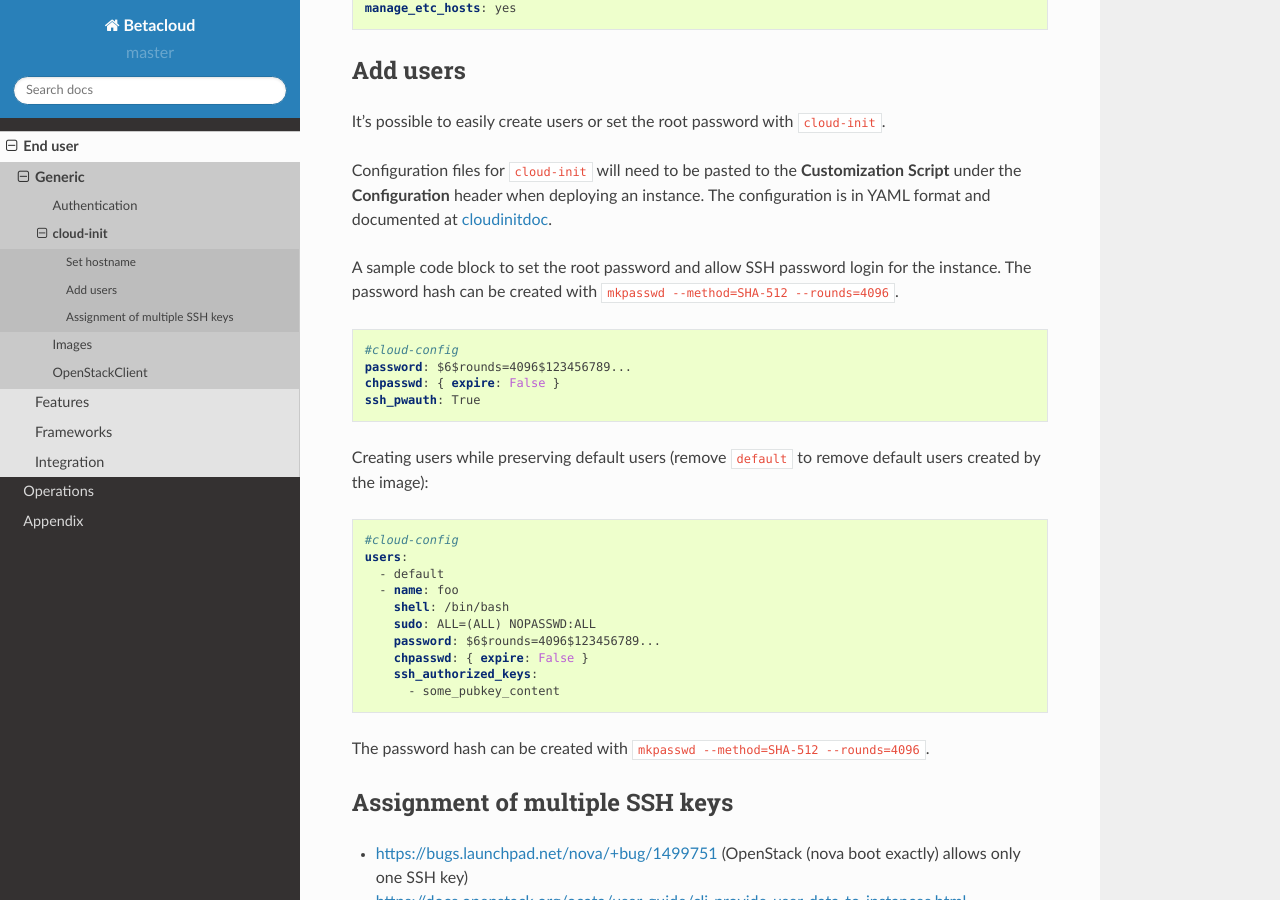
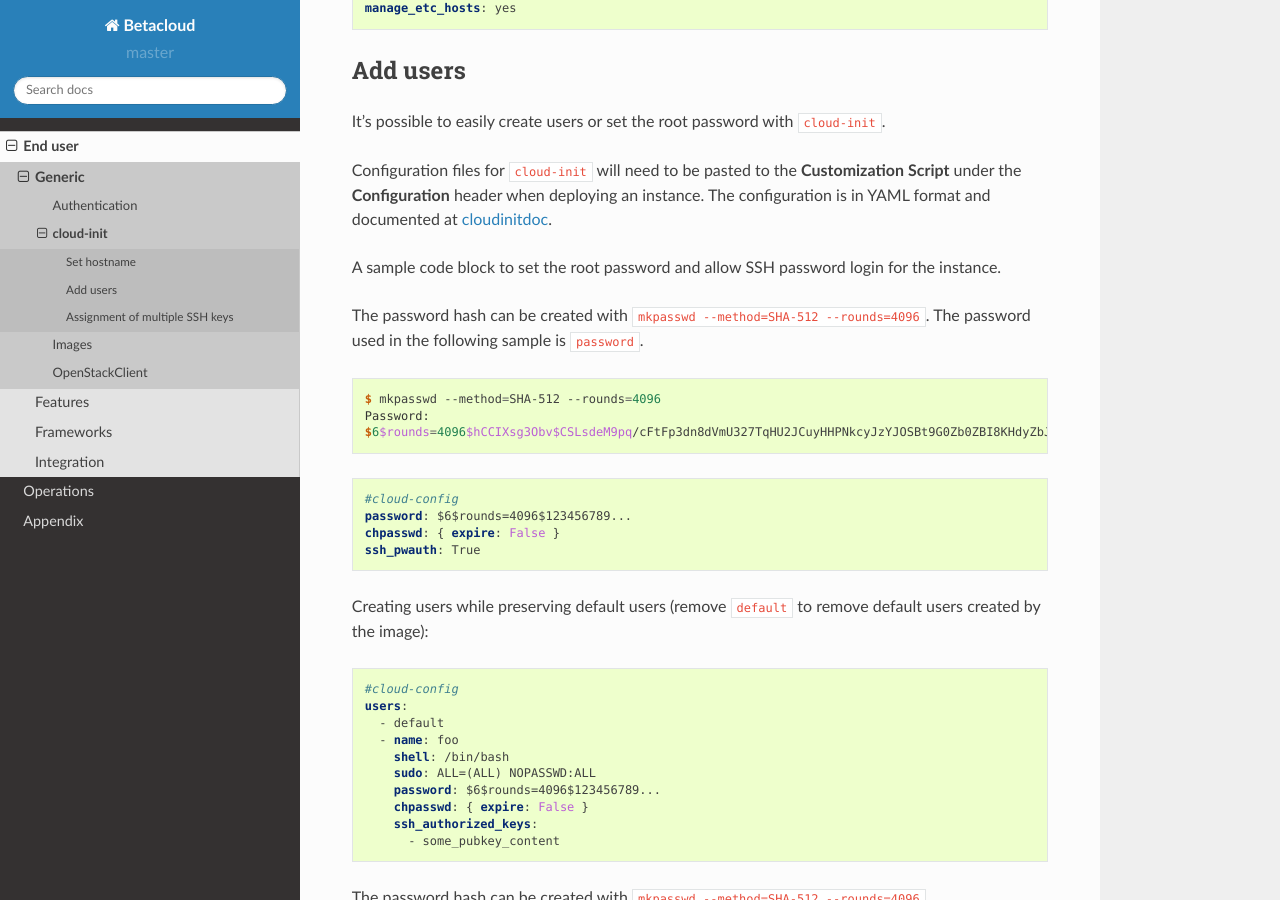
Before and after one commit to betacloud/documentation, a Sphinx documentation site: the page built from source/end-user/generic/cloud-init.rst, in a window 1280 px wide and 900 px high, scrolled down 662 px. Built offline with Sphinx 7.4.7 and the Read the Docs theme 2.0.0, drawn with Linux system fonts in a browser that asks for light colours; pages that are not in the unit, such as notebooks, are missing from menus.

Commit message:
Add sample password

```diff
--- a/source/end-user/generic/cloud-init.rst
+++ b/source/end-user/generic/cloud-init.rst
@@ -36,7 +36,15 @@
 
 Configuration files for ``cloud-init`` will need to be pasted to the **Customization Script** under the **Configuration** header when deploying an instance. The configuration is in YAML format and documented at cloudinitdoc_.
 
-A sample code block to set the root password and allow SSH password login for the instance. The password hash can be created with ``mkpasswd --method=SHA-512 --rounds=4096``.
+A sample code block to set the root password and allow SSH password login for the instance.
+
+The password hash can be created with ``mkpasswd --method=SHA-512 --rounds=4096``. The password used in the following sample is ``password``.
+
+.. code-block:: console
+
+   $ mkpasswd --method=SHA-512 --rounds=4096
+   Password:
+   $6$rounds=4096$hCCIXsg3Obv$CSLsdeM9pq/cFtFp3dn8dVmU327TqHU2JCuyHHPNkcyJzYJOSBt9G0Zb0ZBI8KHdyZbJeUY5ZeZIDSy6bCg8s.
 
 .. code-block:: yaml
 
```
